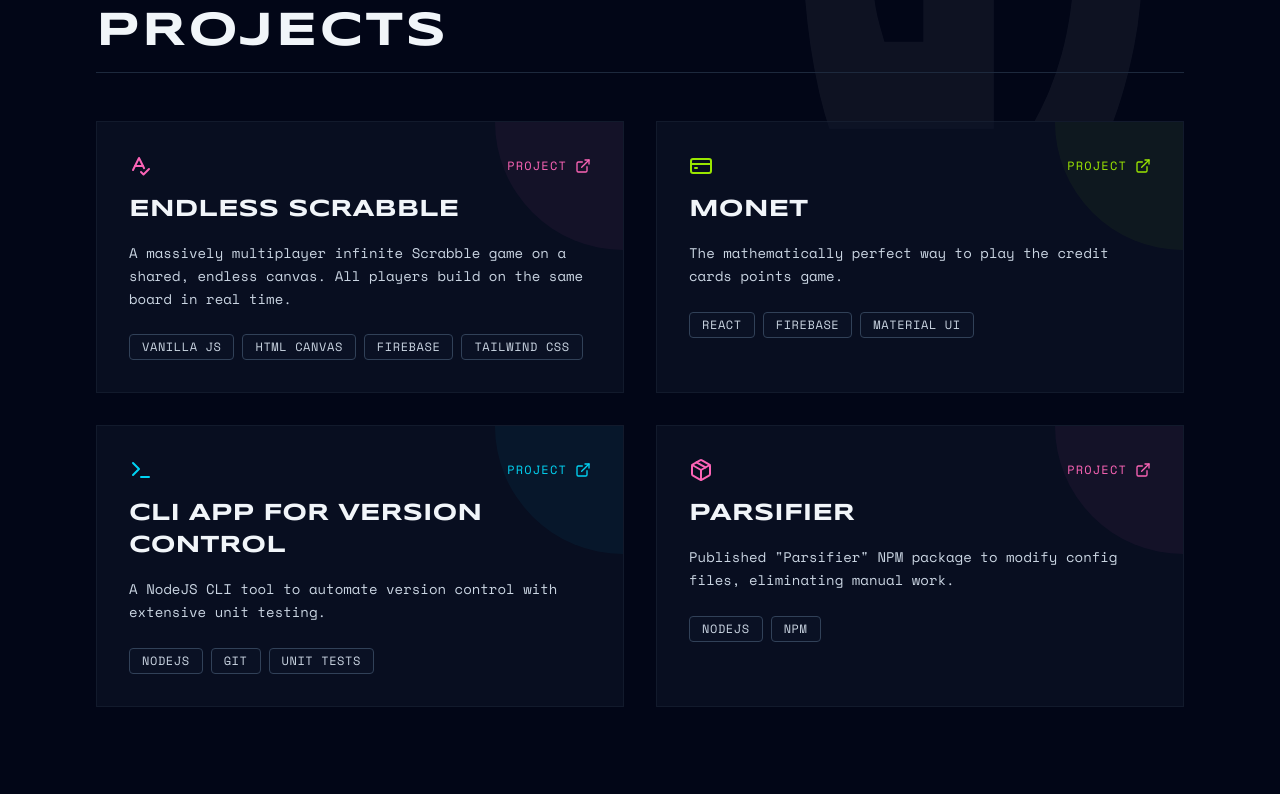
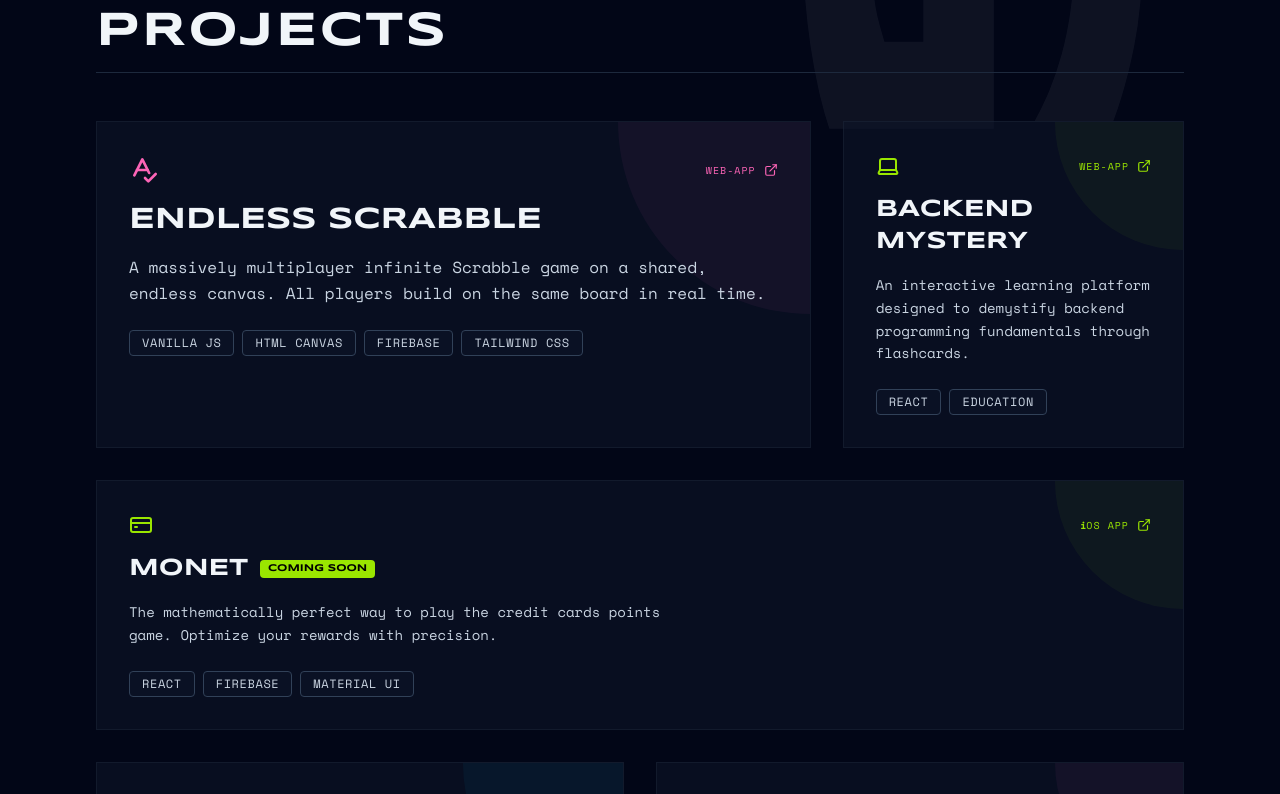
Before and after one commit to akhildaphara/akhildaphara.github.io, a React (Vite) app: page / in a window 1280 px wide. Shown: the part 920-1714 px from the top of the page. Built offline with nearby package versions, Linux system fonts and the light colour scheme.

Commit message:
add backend-mystery, make projects assymmetric, use blueprint bg

```diff
--- a/src/App.tsx
+++ b/src/App.tsx
@@ -1,7 +1,7 @@
 import { useState, useEffect } from 'react';
 import type { ReactNode } from 'react';
 import { motion } from 'framer-motion';
-import { Mail, ExternalLink, GraduationCap, SpellCheck, CreditCard, Terminal, Package } from 'lucide-react';
+import { Mail, ExternalLink, GraduationCap, SpellCheck, CreditCard, Terminal, Package, Laptop } from 'lucide-react';
 
 interface TypewriterTextProps { text: string; delay?: number; className?: string; }
 const TypewriterText = ({ text, delay = 0, className = "" }: TypewriterTextProps) => {
@@ -161,22 +161,23 @@ export default function App() {
         <section id="projects" className="py-32 relative">
           <SectionHeading>Projects</SectionHeading>
 
-          <div className="grid grid-cols-1 md:grid-cols-2 gap-8">
-            <a href="https://endless-scrabble-13a74.web.app/" target="_blank" rel="noopener noreferrer">
+          <div className="grid grid-cols-1 md:grid-cols-6 gap-8">
+            {/* Project 1 - Large */}
+            <a href="https://endless-scrabble-13a74.web.app/" target="_blank" rel="noopener noreferrer" className="md:col-span-4">
               <motion.div
                 className="group border border-primary-light/50 bg-primary-base/50 p-8 hover:border-pink-400/50 transition-colors relative overflow-hidden h-full"
               >
-                <div className="absolute top-0 right-0 w-32 h-32 bg-pink-400/10 rounded-bl-full -z-10 group-hover:scale-150 transition-transform duration-500" />
+                <div className="absolute top-0 right-0 w-48 h-48 bg-pink-400/10 rounded-bl-full -z-10 group-hover:scale-150 transition-transform duration-500" />
                 <div className="font-mono text-pink-400 mb-4 flex justify-between items-center">
-                  <SpellCheck size={24} />
-                  <span className="text-xs tracking-widest uppercase flex items-center gap-2">
-                    Project <ExternalLink size={16} />
+                  <SpellCheck size={32} />
+                  <span className="text-[10px] tracking-widest uppercase flex items-center gap-2">
+                    Web-App <ExternalLink size={14} />
                   </span>
                 </div>
-                <h3 className="font-sans font-bold text-2xl uppercase mb-4 text-slate-100 group-hover:text-pink-400 transition-colors">
+                <h3 className="font-sans font-bold text-3xl uppercase mb-4 text-slate-100 group-hover:text-pink-400 transition-colors">
                   Endless Scrabble
                 </h3>
-                <p className="font-mono text-slate-300 text-sm mb-6 line-clamp-3 leading-relaxed max-w-prose">
+                <p className="font-mono text-slate-300 text-base mb-6 leading-relaxed max-w-prose">
                   A massively multiplayer infinite Scrabble game on a shared, endless canvas. All players build on the same board in real time.
                 </p>
                 <div className="flex flex-wrap gap-2">
@@ -188,22 +189,55 @@ export default function App() {
               </motion.div>
             </a>
 
-            <a href="https://monet-3d69d.web.app/" target="_blank" rel="noopener noreferrer">
+            {/* Project 5 - New project */}
+            <a href="https://backend-mystery.web.app" target="_blank" rel="noopener noreferrer" className="md:col-span-2">
+              <motion.div
+                className="group border border-primary-light/50 bg-primary-base/50 p-8 hover:border-lime-400/50 transition-colors relative overflow-hidden h-full"
+              >
+                <div className="absolute top-0 right-0 w-32 h-32 bg-lime-400/10 rounded-bl-full -z-10 group-hover:scale-150 transition-transform duration-500" />
+                <div className="font-mono text-lime-400 mb-4 flex justify-between items-center">
+                  <Laptop size={24} />
+                  <span className="text-[10px] tracking-widest uppercase flex items-center gap-2">
+                    Web-App <ExternalLink size={14} />
+                  </span>
+                </div>
+                <h3 className="font-sans font-bold text-2xl uppercase mb-4 text-slate-100 group-hover:text-lime-400 transition-colors">
+                  Backend Mystery
+                </h3>
+                <p className="font-mono text-slate-300 text-sm mb-6 leading-relaxed">
+                  An interactive learning platform designed to demystify backend programming fundamentals through flashcards.
+                </p>
+                <div className="flex flex-wrap gap-2">
+                  <TechBadge>React</TechBadge>
+                  <TechBadge>Education</TechBadge>
+                </div>
+              </motion.div>
+            </a>
+
+            {/* Project 2 - Full Row */}
+            <a href="https://monet-3d69d.web.app/" target="_blank" rel="noopener noreferrer" className="md:col-span-6">
               <motion.div
                 className="group border border-primary-light/50 bg-primary-base/50 p-8 hover:border-lime-400/50 transition-colors relative overflow-hidden h-full"
               >
                 <div className="absolute top-0 right-0 w-32 h-32 bg-lime-400/10 rounded-bl-full -z-10 group-hover:scale-150 transition-transform duration-500" />
                 <div className="font-mono text-lime-400 mb-4 flex justify-between items-center">
                   <CreditCard size={24} />
-                  <span className="text-xs tracking-widest uppercase flex items-center gap-2">
-                    Project <ExternalLink size={16} />
+                  <span className="text-[10px] uppercase flex items-center gap-2">
+                    <span className="flex items-center">
+                      <span className="lowercase font-bold">i</span>
+                      <span className="tracking-widest">OS APP</span>
+                    </span>
+                    <ExternalLink size={14} />
                   </span>
                 </div>
-                <h3 className="font-sans font-bold text-2xl uppercase mb-4 text-slate-100 group-hover:text-lime-400 transition-colors">
+                <h3 className="font-sans font-bold text-2xl uppercase mb-4 text-slate-100 group-hover:text-lime-400 transition-colors flex items-center gap-3">
                   Monet
+                  <span className="px-2 py-0.5 bg-lime-400 text-black text-[10px] font-bold rounded-sm tracking-normal">
+                    COMING SOON
+                  </span>
                 </h3>
-                <p className="font-mono text-slate-300 text-sm mb-6 line-clamp-3 leading-relaxed max-w-prose">
-                  The mathematically perfect way to play the credit cards points game.
+                <p className="font-mono text-slate-300 text-sm mb-6 leading-relaxed max-w-prose">
+                  The mathematically perfect way to play the credit cards points game. Optimize your rewards with precision.
                 </p>
                 <div className="flex flex-wrap gap-2">
                   <TechBadge>React</TechBadge>
@@ -213,48 +247,48 @@ export default function App() {
               </motion.div>
             </a>
 
-
-            <a href="https://credence-docs.gitlab.io/credcli/" target="_blank" rel="noopener noreferrer">
+            {/* Project 3 - Half Row */}
+            <a href="https://credence-docs.gitlab.io/credcli/" target="_blank" rel="noopener noreferrer" className="md:col-span-3">
               <motion.div
                 className="group border border-primary-light/50 bg-primary-base/50 p-8 hover:border-cyan-400/50 transition-colors relative overflow-hidden h-full"
               >
-                <div className="absolute top-0 right-0 w-32 h-32 bg-cyan-400/10 rounded-bl-full -z-10 group-hover:scale-150 transition-transform duration-500" />
+                <div className="absolute top-0 right-0 w-40 h-40 bg-cyan-400/10 rounded-bl-full -z-10 group-hover:scale-150 transition-transform duration-500" />
                 <div className="font-mono text-cyan-400 mb-4 flex justify-between items-center">
-                  <Terminal size={24} />
-                  <span className="text-xs tracking-widest uppercase flex items-center gap-2">
-                    Project <ExternalLink size={16} />
+                  <Terminal size={28} />
+                  <span className="text-[10px] tracking-widest uppercase flex items-center gap-2">
+                    Developer Tool <ExternalLink size={14} />
                   </span>
                 </div>
                 <h3 className="font-sans font-bold text-2xl uppercase mb-4 text-slate-100 group-hover:text-cyan-400 transition-colors">
-                  CLI App for Version Control
+                  CLI App
                 </h3>
-                <p className="font-mono text-slate-300 text-sm mb-6 line-clamp-3 leading-relaxed max-w-prose">
-                  A NodeJS CLI tool to automate version control with extensive unit testing.
+                <p className="font-mono text-slate-300 text-sm mb-6 leading-relaxed">
+                  A robust NodeJS CLI tool designed to automate complex version control workflows with extensive unit testing coverage.
                 </p>
                 <div className="flex flex-wrap gap-2">
                   <TechBadge>NodeJS</TechBadge>
                   <TechBadge>Git</TechBadge>
-                  <TechBadge>Unit Tests</TechBadge>
                 </div>
               </motion.div>
             </a>
 
-            <a href="https://www.npmjs.com/package/@credenceanalytics/parsifier" target="_blank" rel="noopener noreferrer">
+            {/* Project 4 - Half Row */}
+            <a href="https://www.npmjs.com/package/@credenceanalytics/parsifier" target="_blank" rel="noopener noreferrer" className="md:col-span-3">
               <motion.div
                 className="group border border-primary-light/50 bg-primary-base/50 p-8 hover:border-pink-400/50 transition-colors relative overflow-hidden h-full"
               >
                 <div className="absolute top-0 right-0 w-32 h-32 bg-pink-400/10 rounded-bl-full -z-10 group-hover:scale-150 transition-transform duration-500" />
                 <div className="font-mono text-pink-400 mb-4 flex justify-between items-center">
                   <Package size={24} />
-                  <span className="text-xs tracking-widest uppercase flex items-center gap-2">
-                    Project <ExternalLink size={16} />
+                  <span className="text-[10px] tracking-widest uppercase flex items-center gap-2">
+                    Library <ExternalLink size={14} />
                   </span>
                 </div>
                 <h3 className="font-sans font-bold text-2xl uppercase mb-4 text-slate-100 group-hover:text-pink-400 transition-colors">
                   Parsifier
                 </h3>
-                <p className="font-mono text-slate-300 text-sm mb-6 line-clamp-3 leading-relaxed max-w-prose">
-                  Published "Parsifier" NPM package to modify config files, eliminating manual work.
+                <p className="font-mono text-slate-300 text-sm mb-6 leading-relaxed">
+                  Published NPM package to modify configuration files programmatically, eliminating manual intervention in build pipelines.
                 </p>
                 <div className="flex flex-wrap gap-2">
                   <TechBadge>NodeJS</TechBadge>
@@ -472,7 +506,7 @@ export default function App() {
 
         {/* FOOTER */}
         <footer id="connect" className="py-24 border-t border-slate-800 mt-20 flex flex-col md:flex-row justify-between items-center gap-8">
-          <div className="font-sans font-bold text-2xl uppercase tracking-tighter">
+          <div className="font-sans font-bold text-2xl uppercase tracking-wider">
             Akhil Daphara
           </div>
 
--- a/src/index.css
+++ b/src/index.css
@@ -35,18 +35,37 @@
   }
 }
 
-/* CRT Overlay Effect */
+/* Stable Grid Paper Effect */
 .crt::before {
-  content: " ";
+  content: "";
   display: block;
   position: fixed;
   top: 0;
   left: 0;
-  bottom: 0;
-  right: 0;
-  background: linear-gradient(rgba(18, 16, 16, 0) 50%, rgba(0, 0, 0, 0.25) 50%), linear-gradient(90deg, rgba(255, 0, 0, 0.06), rgba(0, 255, 0, 0.02), rgba(0, 0, 255, 0.06));
+  width: 100%;
+  height: 100%;
+  background-image:
+    linear-gradient(rgba(255, 255, 255, 0.02) 1px, transparent 1px),
+    linear-gradient(90deg, rgba(255, 255, 255, 0.02) 1px, transparent 1px);
+  background-size: 30px 30px;
   z-index: 2;
-  background-size: 100% 2px, 3px 100%;
+  pointer-events: none;
+}
+
+/* Finer secondary grid for depth */
+.crt::after {
+  content: "";
+  display: block;
+  position: fixed;
+  top: 0;
+  left: 0;
+  width: 100%;
+  height: 100%;
+  background-image:
+    linear-gradient(rgba(255, 255, 255, 0.01) 1px, transparent 1px),
+    linear-gradient(90deg, rgba(255, 255, 255, 0.01) 1px, transparent 1px);
+  background-size: 6px 6px;
+  z-index: 2;
   pointer-events: none;
 }
 
```
